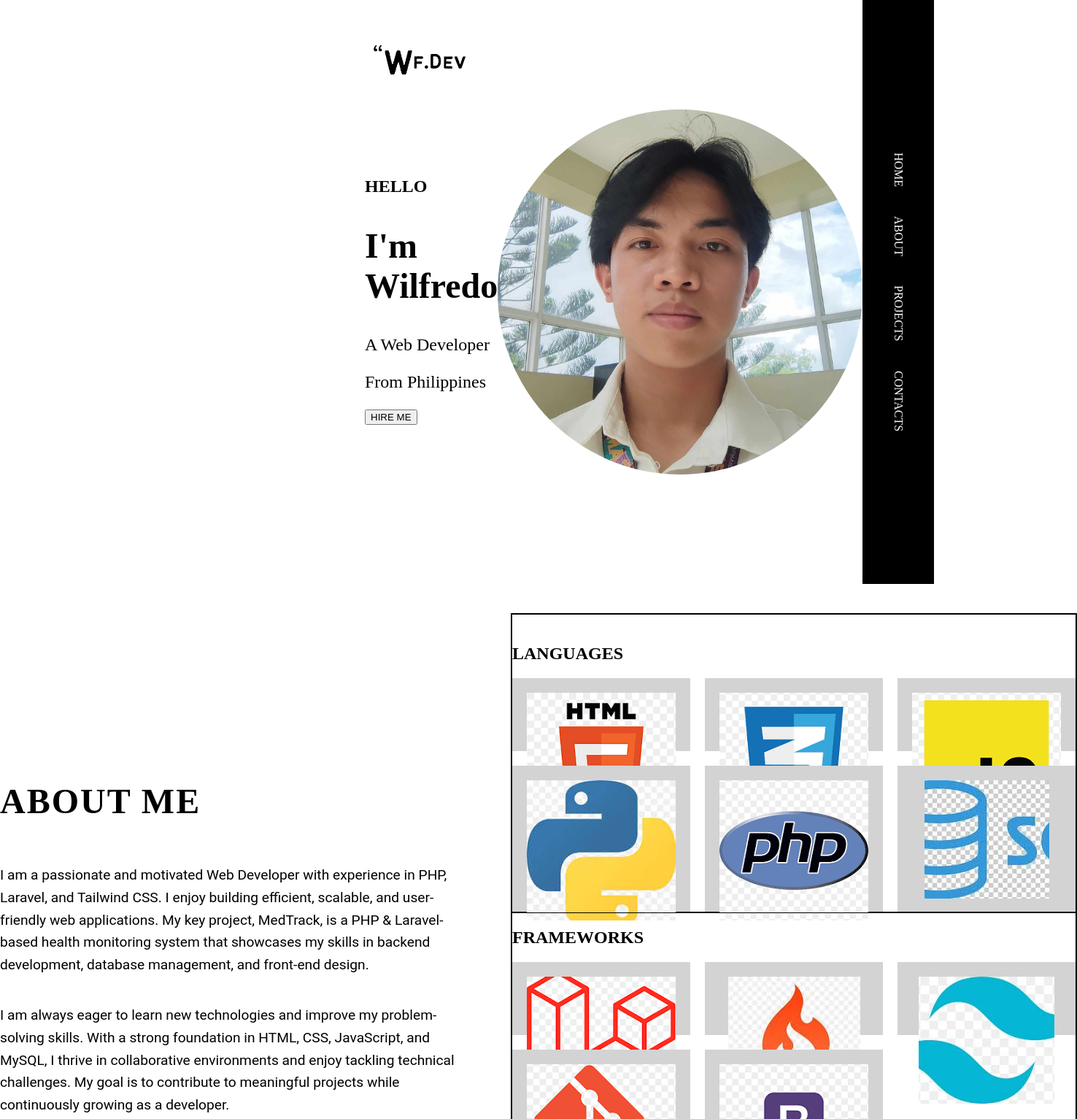
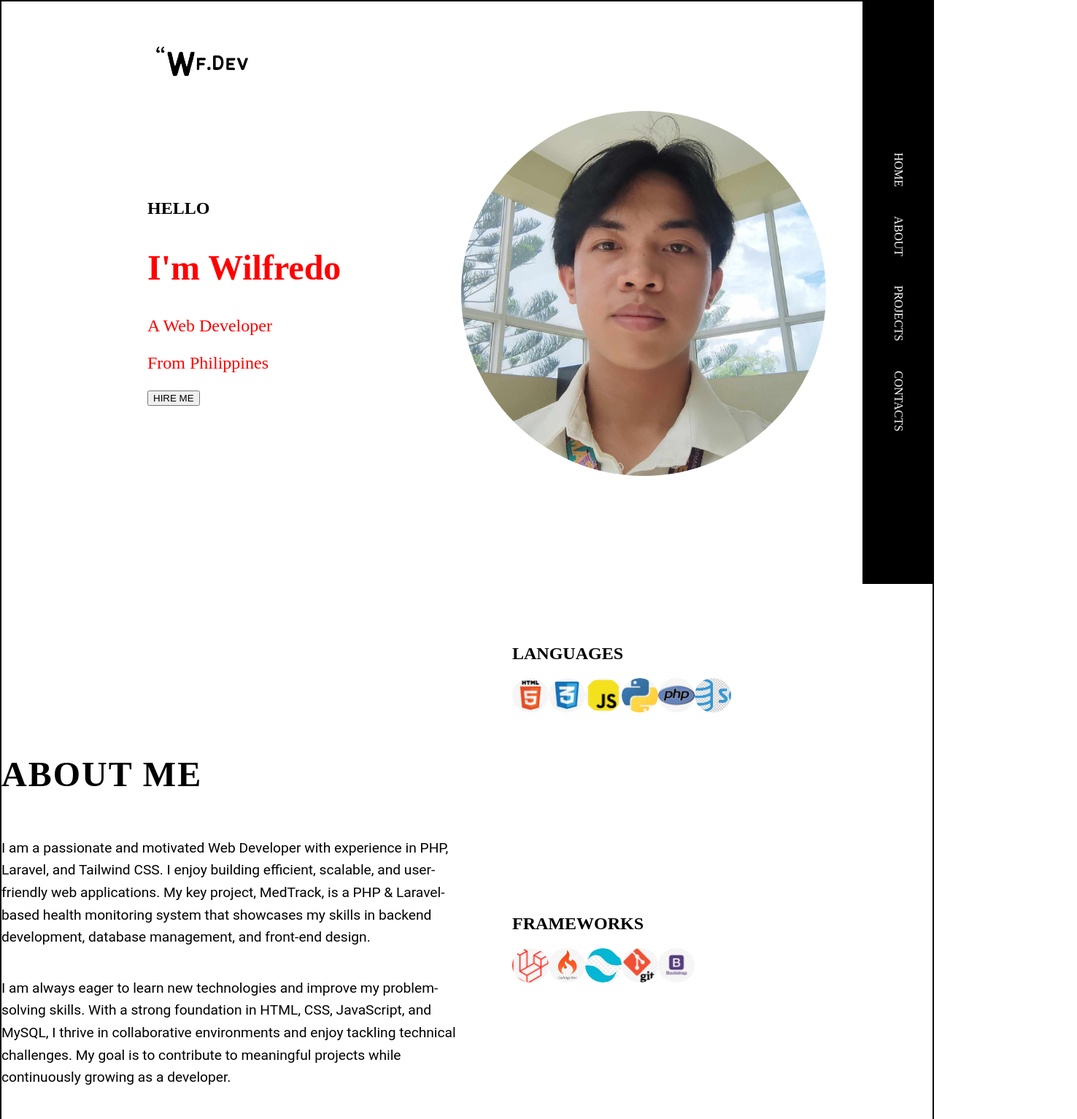
Before and after one commit to wfredo-dev/v3portfolio, a plain HTML site: page index.html in a window 1280 px wide. Shown: the top 1533 px of the page at 73% size, 1476 px wide, since content can reach past the window. Drawn offline with Linux system fonts and the light colour scheme.

Commit message:
adjust somethings

```diff
--- a/style.css
+++ b/style.css
@@ -6,6 +6,7 @@
 }
 body,
 html {
+  border: 1px solid black;
   margin: 0;
   padding: 0;
 }
@@ -134,33 +135,53 @@ section {
   }
   .about-right {
     margin-top: 40px;
-    border: 1px solid black;
+
     display: flex;
     flex-direction: column;
     flex: 1;
     .languages {
       padding-top: 20px;
       flex: 1;
-      border: 1px solid black;
     }
     .frameworks {
       flex: 1;
-      border: 1px solid black;
     }
-    .container {
-      display: grid;
-      grid-template-columns: repeat(3, 1fr);
-      grid-template-rows: 100px 200px;
-      gap: 20px;
-    }
-    .item {
-      background-color: lightgray;
-      padding: 20px;
-      text-align: center;
-      .img {
-        width: 30px;
-        height: 30px;
-      }
+    .languages .container,
+    .frameworks .container {
+      display: flex;
     }
   }
 }
+#about .about-right .languages .container .item > img,
+#about .about-right .frameworks .container .item > img {
+  width: 50px;
+  border-radius: 50%;
+}
+@media (max-width: 1126px) {
+  .hero {
+    flex-direction: column;
+    align-items: center;
+    padding-top: 100px;
+    .hero-right {
+      order: -1;
+    }
+    .hero .hero-left {
+      padding-left: 0px;
+    }
+  }
+}
+@media (max-width: 1432px) {
+  .hero .hero-left {
+    padding-left: 200px;
+    color: red;
+  }
+  #logo {
+    padding-top: 30px;
+    margin-left: 200px;
+  }
+}
+@media (max-width: 1235px) {
+  #about {
+    flex-direction: column;
+  }
+}
```
